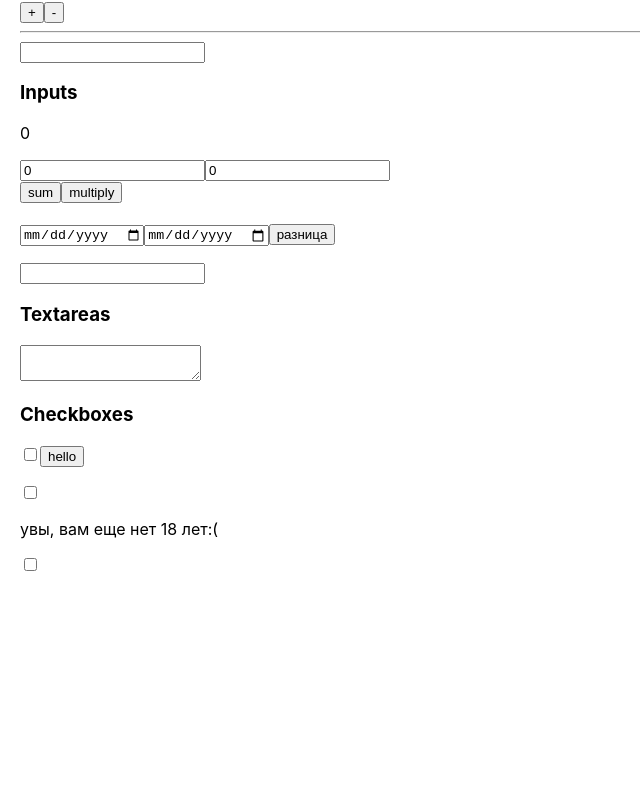
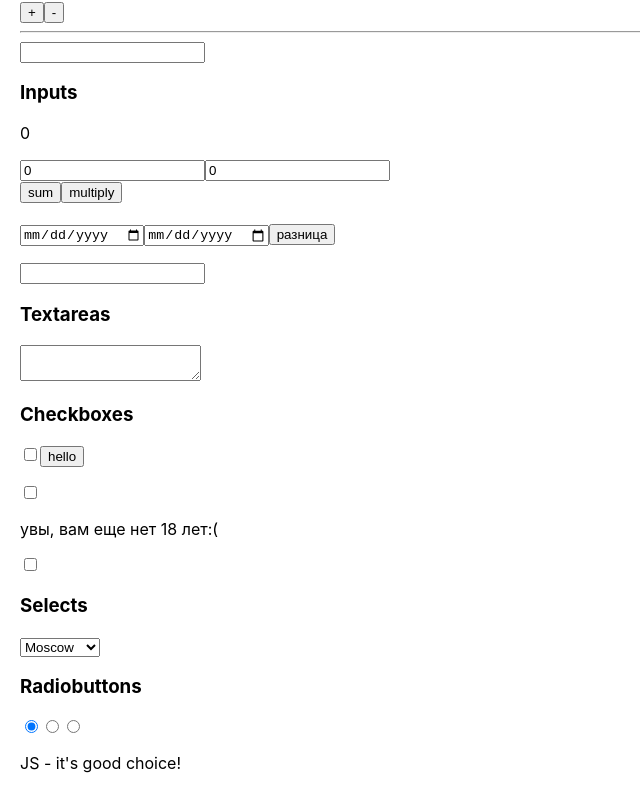
Before and after one commit to Dimcter1985/react, a React (Create React App) app: page / in a window 1280 px wide. Shown: the part 926-1735 px from the top of the page, without its empty margins (0-640 px from the left). Before the commit the page ends 1521 px from the top, so only its background shows below. Built offline with nearby package versions, Linux system fonts and the light colour scheme.

Commit message:
added radiobuttons

```diff
--- a/src/App.js
+++ b/src/App.js
@@ -8,6 +8,8 @@ import States from './components/States'
 import Inputs from './components/Inputs'
 import Textareas from './components/Textareas'
 import Checkboxes from './components/Checkboxes'
+import Selects from './components/Selects'
+import Radiobuttons from './components/Radiobuttons'
 
 function App() {
 
@@ -22,6 +24,8 @@ function App() {
       <Inputs />
       <Textareas />
       <Checkboxes />
+      <Selects />
+      <Radiobuttons />
     </>
   );
 
--- /dev/null
+++ b/src/components/Radiobuttons.jsx
@@ -0,0 +1,34 @@
+import { useState } from "react";
+
+const Radiobuttons = () => {
+  const [value, setValue] = useState("JS");
+
+  const changeValue = (ev) => setValue(ev.target.value);
+
+  return (
+    <div>
+      <h3>Radiobuttons</h3>
+      <input
+        type="radio"
+        value="JS"
+        onChange={changeValue}
+        checked={value === "JS" ? true : false}
+      />
+      <input
+        type="radio"
+        value="PHP"
+        onChange={changeValue}
+        checked={value === "PHP" ? true : false}
+      />
+      <input
+        type="radio"
+        value="C#"
+        onChange={changeValue}
+        checked={value === "C#" ? true : false}
+      />
+      <p>{value === "JS" ? `${value} - it's good choice!` : value}</p>
+    </div>
+  );
+};
+
+export default Radiobuttons;
--- /dev/null
+++ b/src/components/Selects.jsx
@@ -0,0 +1,20 @@
+import { useState } from "react";
+
+const Selects = () => {
+  const cities = ["Moscow", "New-York", "Tokio"];
+
+  const [value, setValue] = useState("");
+
+  return (
+    <div>
+      <h3>Selects</h3>
+      <select value={value} onChange={(ev) => setValue(ev.target.value)}>
+        {cities.map((city) => (
+          <option key={city}>{city}</option>
+        ))}
+      </select>
+    </div>
+  );
+};
+
+export default Selects;
```
